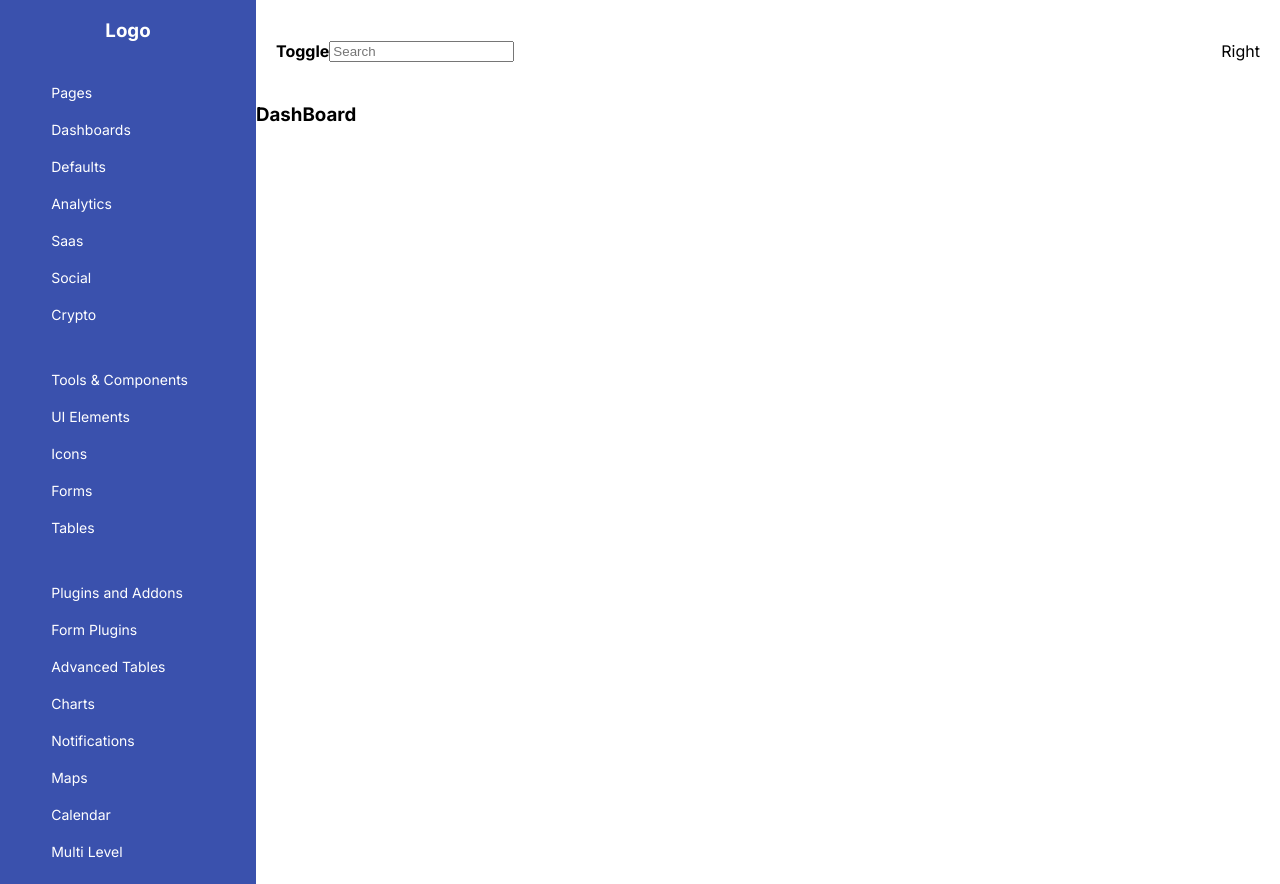
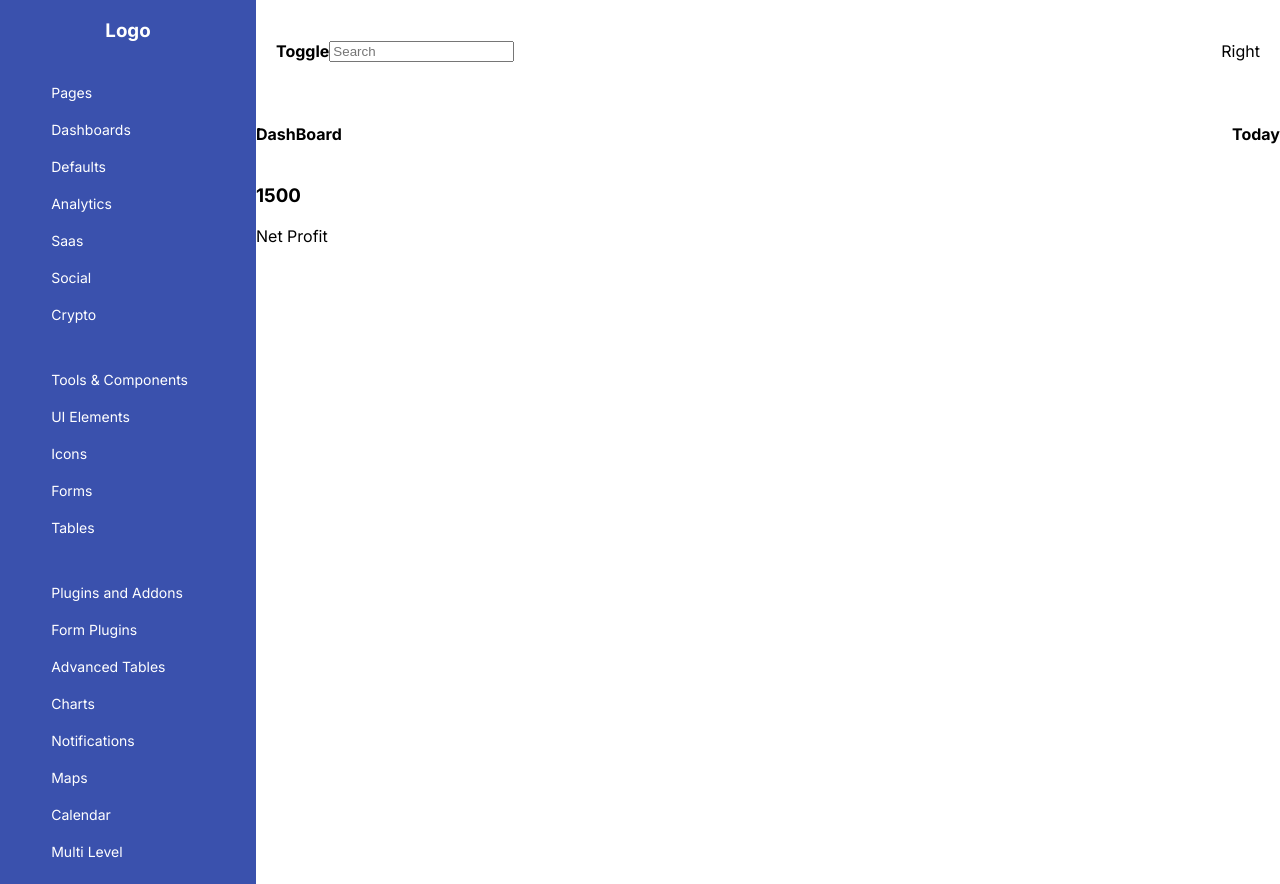
Before and after one commit to TEE2DWHY/admin-dashboard, a Next.js app: page / in a window 1280 px wide. Built offline with nearby package versions, Linux system fonts and the light colour scheme.

Commit message:
made changes to styling codebase

```diff
--- a/app/page.jsx
+++ b/app/page.jsx
@@ -1,11 +1,11 @@
 // styling
 import Dashboard from "@/components/dashboard";
-import styles from "../styles/home.module.css";
+import "../styles/home.css";
 // components
 import Sidebar from "@/components/sidebar";
 const Home = () => {
   return (
-    <div className={styles.dashboard}>
+    <div className="dashboard">
       <Sidebar />
       <Dashboard />
     </div>
--- /dev/null
+++ b/components/cards.jsx
@@ -0,0 +1,17 @@
+const Cards = ({ figure, image, text, roi, timeFrame }) => {
+  return (
+    <>
+      <div className="cards">
+        <div className="card-col-1">
+          <h3>{figure}</h3>
+          <p>{text}</p>
+          <div className="roi-container">{roi}</div>
+          {timeFrame}
+        </div>
+        <div className="card-col-2">{image}</div>
+      </div>
+    </>
+  );
+};
+
+export default Cards;
--- a/components/dashboard.jsx
+++ b/components/dashboard.jsx
@@ -1,5 +1,5 @@
 // styling
-import styles from "../styles/dashboard.module.css";
+import "../styles/dashboard.css";
 // components
 import Navbar from "./navbar";
 import User from "./user";
@@ -7,7 +7,7 @@ import User from "./user";
 const Dashboard = () => {
   return (
     <>
-      <div className={styles.dashboard}>
+      <div className="dashboard-contents">
         <Navbar />
         <User />
       </div>
--- a/components/navbar.jsx
+++ b/components/navbar.jsx
@@ -1,14 +1,13 @@
 // styling
-import { Toggle } from "@/icons/icons";
-import styles from "../styles/navbar.module.css";
+import "../styles/navbar.css";
 const Navbar = () => {
   return (
-    <div className={styles.navbar}>
-      <div className={styles.navLeft}>
+    <div className="navbar">
+      <div className="nav-left">
         <h4>Toggle</h4>
         <input type="text" placeholder="Search" />
       </div>
-      <div className={styles.navRight}>Right</div>
+      <div className="nav-right">Right</div>
     </div>
   );
 };
--- a/components/sidebar.jsx
+++ b/components/sidebar.jsx
@@ -1,10 +1,10 @@
-import styles from "../styles/sidebar.module.css";
+import "../styles/sidebar.css";
 const Sidebar = () => {
   return (
-    <div className={styles.sidebar}>
+    <div className="sidebar">
       <h3>Logo</h3>
-      <div className={styles.sidebarContainer}>
-        <ul className={styles.myList}>
+      <div className="sidebar-container pages">
+        <ul>
           <li>Pages</li>
           <li>Dashboards</li>
           <li>Defaults</li>
@@ -14,8 +14,8 @@ const Sidebar = () => {
           <li>Crypto</li>
         </ul>
       </div>
-      <div className={styles.sidebarContainer}>
-        <ul className={styles.myList}>
+      <div className="sidebar-container tools-components">
+        <ul>
           <li>Tools & Components</li>
           <li>UI Elements</li>
           <li>Icons</li>
@@ -23,8 +23,8 @@ const Sidebar = () => {
           <li>Tables</li>
         </ul>
       </div>
-      <div className={styles.sidebarContainer}>
-        <ul className={styles.myList}>
+      <div className="sidebar-container plugins-addons">
+        <ul>
           <li>Plugins and Addons</li>
           <li>Form Plugins</li>
           <li>Advanced Tables</li>
--- a/components/user.jsx
+++ b/components/user.jsx
@@ -1,7 +1,16 @@
+import "../styles/dashboard.css";
+// component
+import Cards from "./cards";
 const User = () => {
   return (
     <>
-      <h3>DashBoard</h3>
+      <div className="dashboard-header">
+        <h4>DashBoard</h4>
+        <h4>Today</h4>
+      </div>
+      <div className="card">
+        <Cards figure="1500" text="Net Profit" />
+      </div>
     </>
   );
 };
--- /dev/null
+++ b/styles/dashboard.css
@@ -0,0 +1,9 @@
+.dashboard-contents {
+  width: 80%;
+}
+
+.dashboard-header {
+  display: flex;
+  align-items: center;
+  justify-content: space-between;
+}
--- a/styles/dashboard.module.css
+++ /dev/null
@@ -1,4 +0,0 @@
-.dashboard {
-  width: 80%;
-  height: 100%;
-}
--- a/styles/navbar.module.css
+++ b/styles/navbar.css
@@ -5,7 +5,7 @@
   margin: 20px;
 }
 
-.navLeft {
+.nav-left {
   display: flex;
   align-items: center;
 }
--- a/styles/sidebar.module.css
+++ b/styles/sidebar.css
@@ -10,17 +10,17 @@
   top: 0;
 }
 
-.sidebarContainer {
+.sidebar-container {
   width: 60%;
 }
 
-.myList {
+ul {
   list-style: none;
   padding: 0;
   text-align: left;
   font-size: 14px;
 }
 
-.myList li {
+li {
   padding: 10px 0;
 }
```
Also changed, not shown: styles/home.css (renamed from styles/home.module.css).
